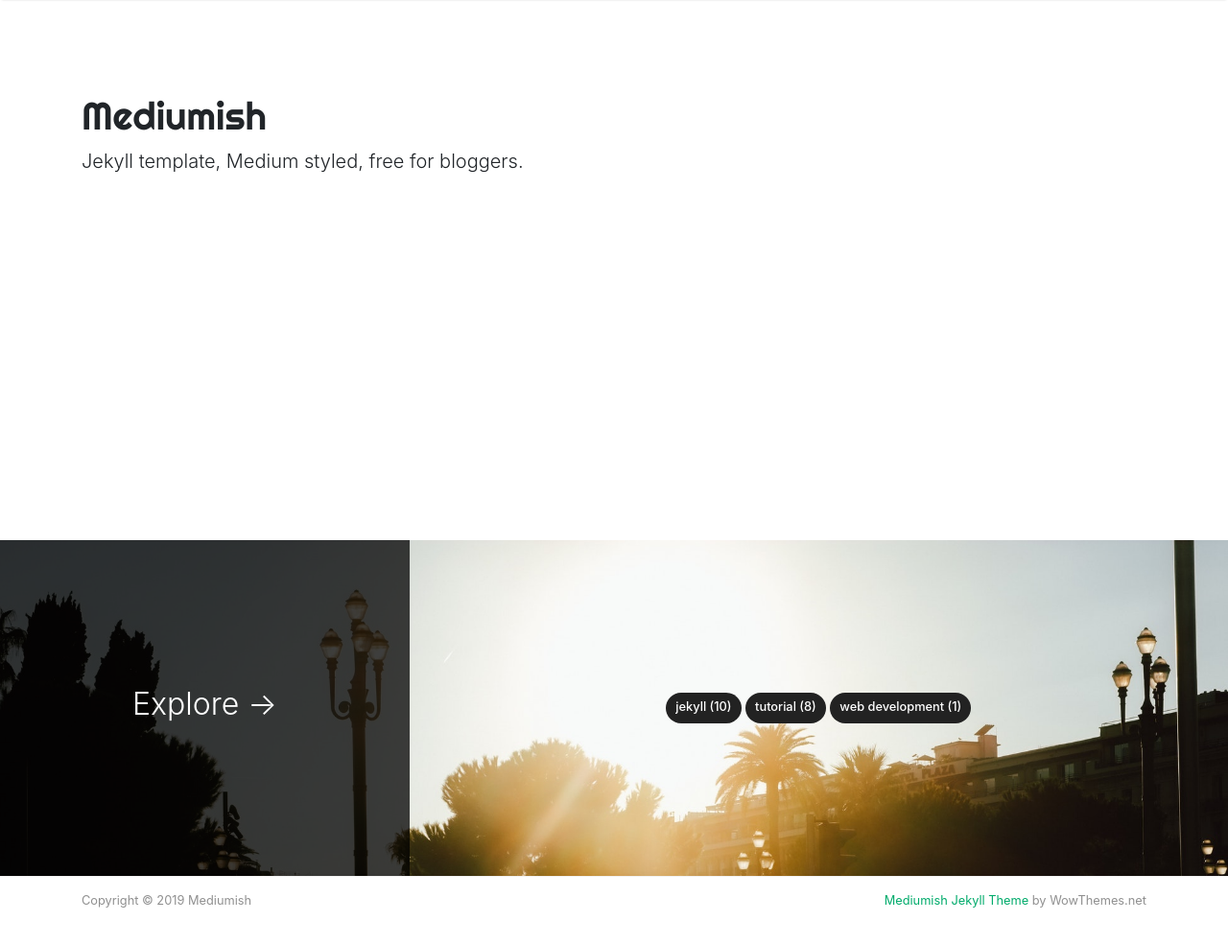
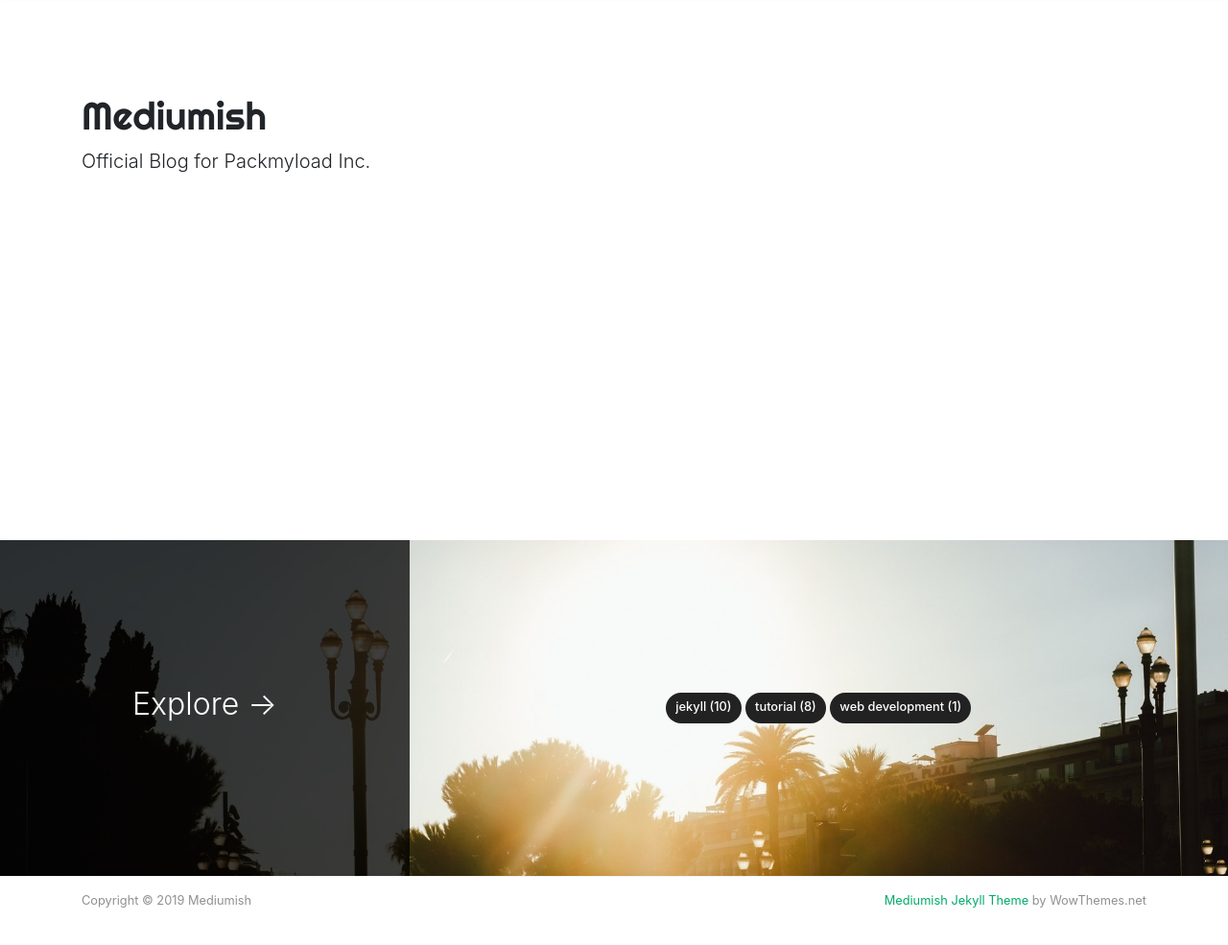
Before and after one commit to movingblog/Final, a Jekyll site: the page built from _pages/tags.md, in a window 1280 px wide and 1022 px high. Shown: the top 985 px of the window at 96% size. Built offline with Jekyll 4.4.1, drawn with Linux system fonts in a browser that asks for light colours; nearby versions of some CDN libraries.

Commit message:
Update _config.yml

```diff
--- a/_config.yml
+++ b/_config.yml
@@ -1,7 +1,7 @@
 # Site
 name: "Mediumish"
 title: "Mediumish"
-description: "Jekyll template, Medium styled, free for bloggers."
+description: "Official Blog for Packmyload Inc."
 logo: 'assets/images/logo.png'
 favicon: 'assets/images/logo.png'
 baseurl: /
@@ -24,7 +24,6 @@
   olalekan:
     name: Olalekan Folayan
     display_name: Olalekan
-    avatar: 'assets/images/avatar.png'
     gravatar: https://res.cloudinary.com/packmyload/image/upload/v1563880644/avi.jpg
     email: lekan@packmyload.com
     web: https://www.leksyde.com
```
